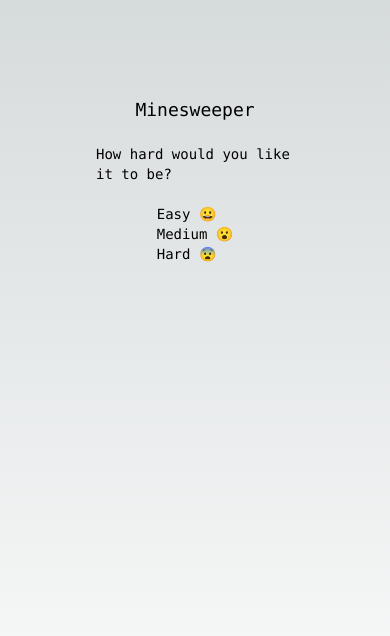
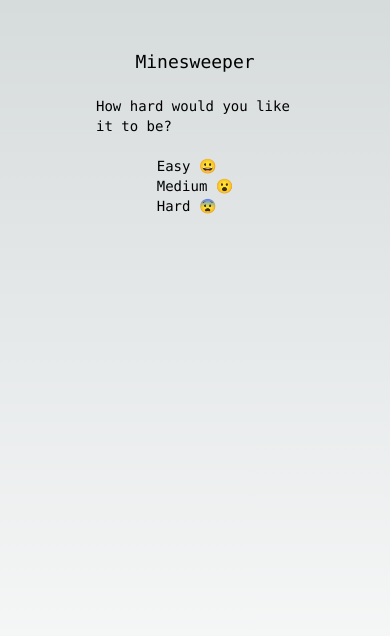
Before and after one commit to smaclell/minesweeper, a Next.js app in the folder ui/: page / in a window 390 px wide. Shown: the top 636 px of the page. Built offline with nearby package versions, Linux system fonts and the light colour scheme.

Commit message:
Responsive layout

```diff
--- a/ui/src/app/layout.tsx
+++ b/ui/src/app/layout.tsx
@@ -16,7 +16,13 @@ export default function RootLayout({
 }>) {
   return (
     <html lang="en">
-      <body className={inter.className}>{children}</body>
+      <body className={inter.className}>
+        <main className="flex min-h-screen overflow-auto w-fit mx-auto items-start justify-between px-24 py-12 lg:py-16">
+          <div className="max-w-5xl flex flex-col items-center justify-center font-mono text-sm space-y-5">
+            {children}
+          </div>
+        </main>
+      </body>
     </html>
   );
 }
--- a/ui/src/app/page.tsx
+++ b/ui/src/app/page.tsx
@@ -19,8 +19,7 @@ export default function Home() {
   }, [router]);
 
   return (
-    <main className="flex min-h-screen flex-col items-center justify-between p-24">
-      <div className="z-10 max-w-5xl w-full flex flex-col items-center justify-center font-mono text-sm space-y-5">
+    <>
       <h1 className="text-lg">Minesweeper</h1>
       <p>How hard would you like it to be?</p>
       <div className="flex flex-col items-start justify-center">
@@ -34,7 +33,6 @@ export default function Home() {
           Hard 😨
         </button>
       </div>
-      </div>
-    </main>
+    </>
   );
 }
--- a/ui/src/app/world/page.tsx
+++ b/ui/src/app/world/page.tsx
@@ -79,11 +79,9 @@ export default function WorldPage() {
     }
   }, [setWorld]);
 
-  return (
-    <main className="flex min-h-screen flex-col items-center justify-between p-24">
-      <div className="z-10 max-w-5xl w-full items-center flex flex-col justify-center font-mono text-sm">
-        {world? <WorldView world={world} /> : <LoadingView />}
-      </div>
-    </main>
-  );
+  if (world) {
+    return <WorldView world={world} />;
+  } else {
+    return <LoadingView />;
+  }
 }
```
Lines whose indentation alone changed are shown as unchanged.
